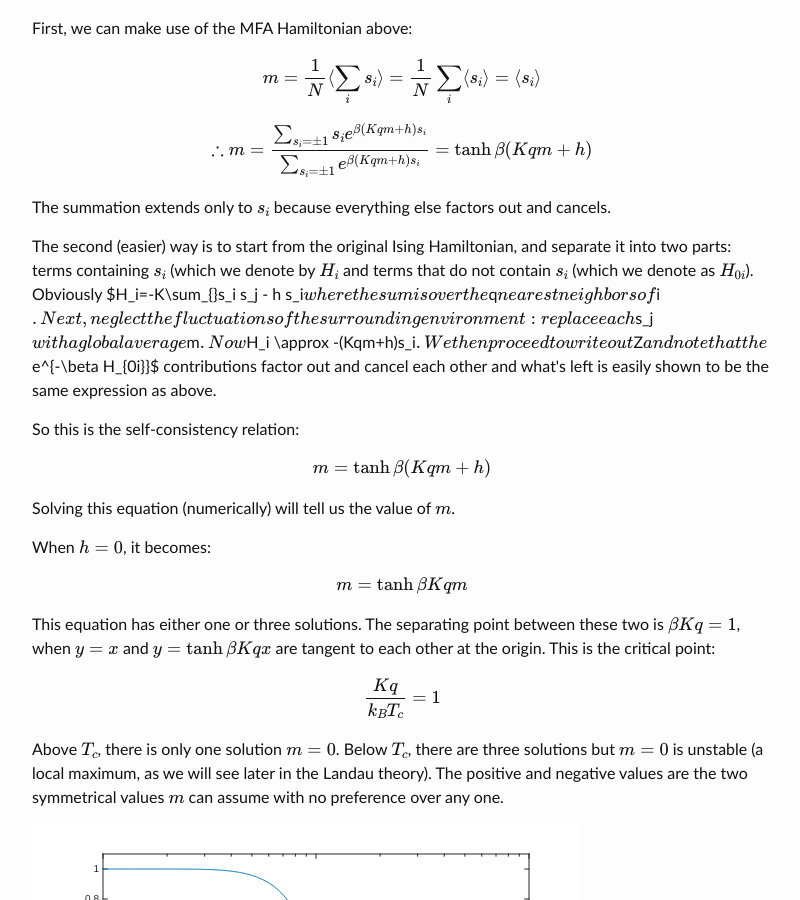
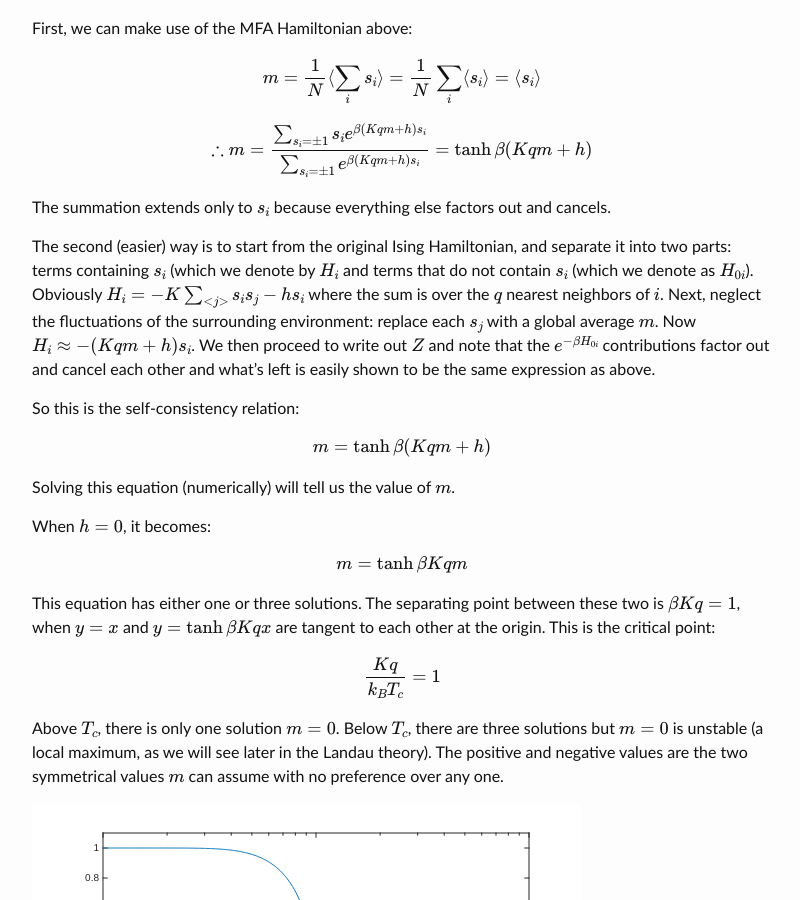
Before and after one commit to gaberber/gaberber.github.io, a Jekyll site: the page built from _posts/2016-01-24-Mean-field-approximation-notes.md, in a window 1280 px wide and 900 px high, scrolled down 1297 px. Shown: the whole window, without its empty margins (238-1038 px from the left). Built offline with Jekyll 4.4.1, drawn with Linux system fonts in a browser that asks for light colours; formulas are drawn with MathJax 3.

Commit message:
desperate try

```diff
--- a/_posts/2016-01-24-Mean-field-approximation-notes.md
+++ b/_posts/2016-01-24-Mean-field-approximation-notes.md
@@ -47,7 +47,7 @@ $$\therefore m=\frac{\sum_{s_i=\pm 1}s_i e^{\beta (Kqm+h)s_i}}{\sum_{s_i=\pm 1}
 
 The summation extends only to $s_i$ because everything else factors out and cancels.
 
-The second (easier) way is to start from the original Ising Hamiltonian, and separate it into two parts: terms containing $s_i$ (which we denote by $H_i$ and terms that do not contain $s_i$ (which we denote as $H_{0i}$). Obviously $H_i=-K\sum_{<j>}s_i s_j - h s_i$ where the sum is over the $q$ nearest neighbors of $i$. Next, neglect the fluctuations of the surrounding environment: replace each $s_j$ with a global average $m$. Now $H_i \approx -(Kqm+h)s_i$. We then proceed to write out $Z$ and note that the $e^{-\beta H_{0i}}$ contributions factor out and cancel each other and what's left is easily shown to be the same expression as above.
+The second (easier) way is to start from the original Ising Hamiltonian, and separate it into two parts: terms containing $$s_i$$ (which we denote by $$H_i$$ and terms that do not contain $$s_i$$ (which we denote as $$H_{0i}$$). Obviously $$H_i=-K\sum_{<j>}s_i s_j - h s_i$$ where the sum is over the $$q$$ nearest neighbors of $$i$$. Next, neglect the fluctuations of the surrounding environment: replace each $s_j$ with a global average $m$. Now $$H_i \approx -(Kqm+h)s_i$$. We then proceed to write out $$Z$$ and note that the $$e^{-\beta H_{0i}}$$ contributions factor out and cancel each other and what's left is easily shown to be the same expression as above.
 
 So this is the self-consistency relation:
 
```
